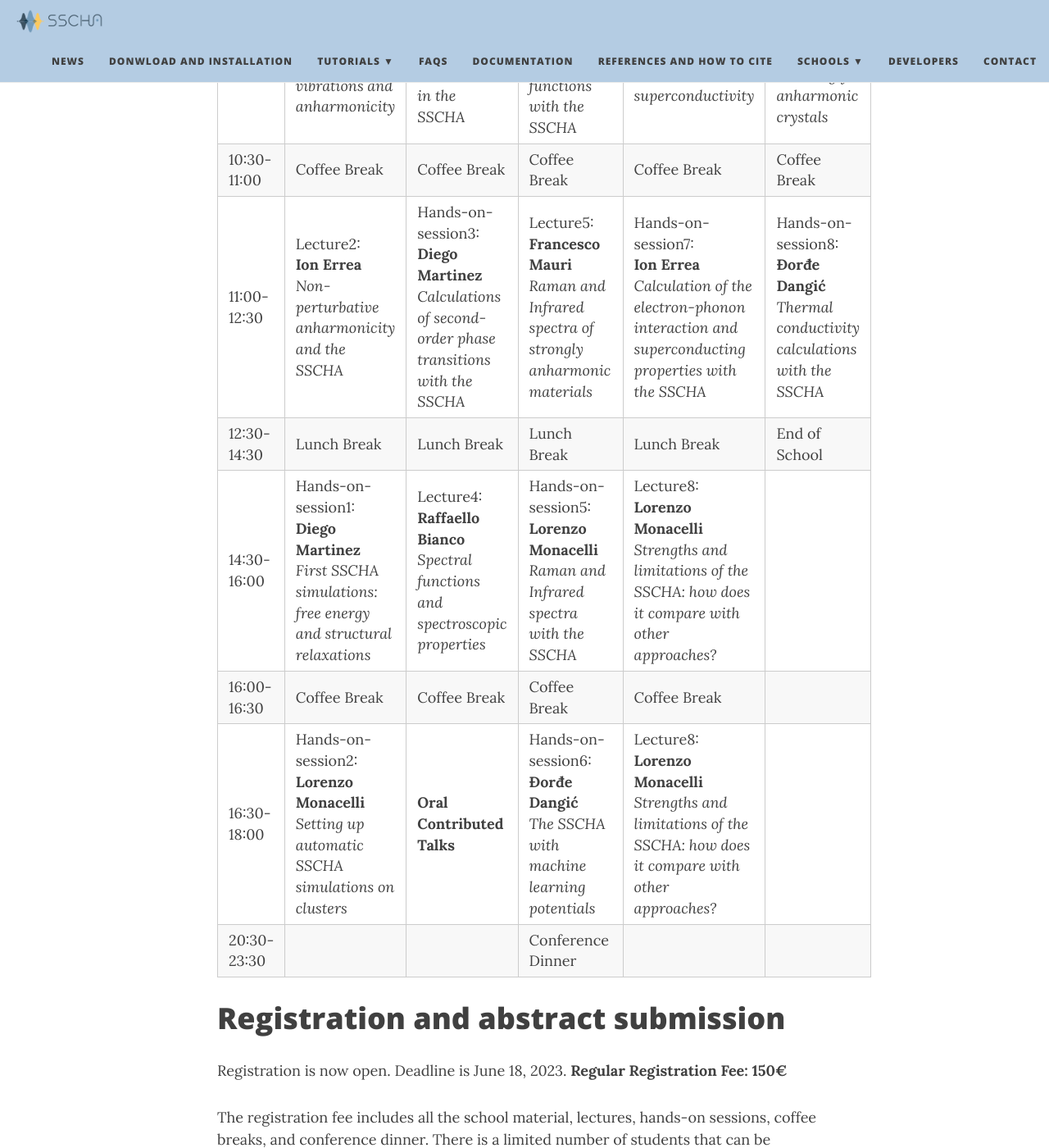
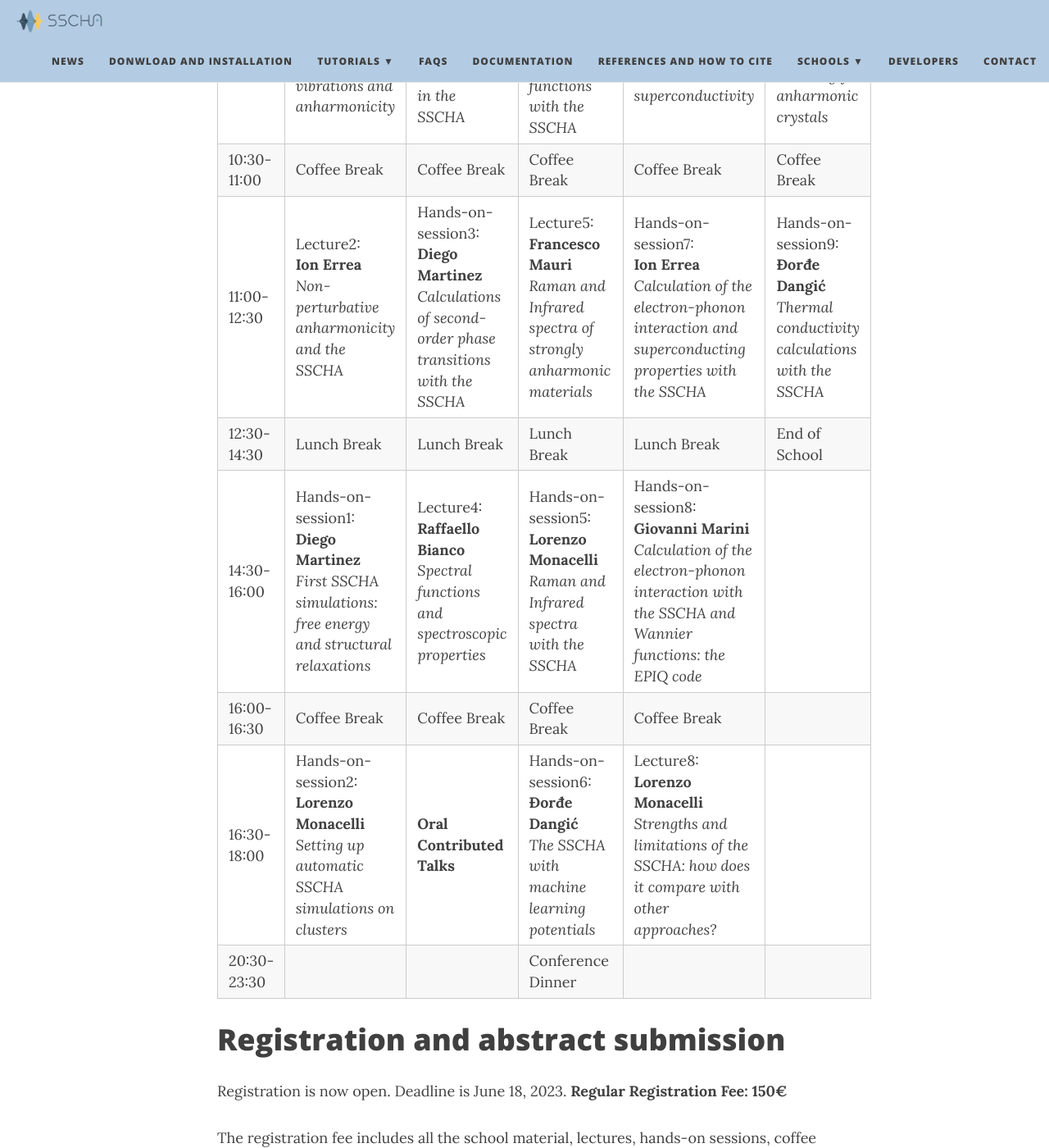
Before and after one commit to SSCHAcode/sschacode.github.io, a Jekyll site: the page built from Schools/2023/home.md, in a window 1280 px wide and 1400 px high, scrolled down 2184 px. Shown: the whole window at 82% size. Built offline with Jekyll 4.4.1, drawn with Linux system fonts in a browser that asks for light colours; nearby versions of some CDN libraries.

Commit message:
Update home.md

```diff
--- a/Schools/2023/home.md
+++ b/Schools/2023/home.md
@@ -53,9 +53,9 @@
 |---|---|---|---|---|---|
 | 9:00-10:30  | Lecture1: <br /> **Francesco Mauri** <br /> *Theory of lattice vibrations and anharmonicity* |  Lecture3: <br /> **Raffaello Bianco** <br /> *Second-order phase transitions in the SSCHA* | Hands-on-session4: <br /> **Raffaello Bianco** <br /> *Calculation of spectral functions with the SSCHA*  | Lecture6: <br /> **Giovanni Marini** <br /> *Theory of the electron-phonon interaction and superconductivity*  | Lecture9: <br /> **Đorđe Dangić** <br /> *Thermal conductivity in strongly anharmonic crystals*  |
 | 10:30-11:00 | Coffee Break | Coffee Break  | Coffee Break  | Coffee Break  | Coffee Break  |
-| 11:00-12:30  | Lecture2: <br /> **Ion Errea** <br /> *Non-perturbative anharmonicity and the SSCHA*  | Hands-on-session3: <br /> **Diego Martinez** <br /> *Calculations of second-order phase transitions with the SSCHA*  | Lecture5: <br /> **Francesco Mauri** <br /> *Raman and Infrared spectra of strongly anharmonic materials*  | Hands-on-session7: <br /> **Ion Errea** <br /> *Calculation of the electron-phonon interaction and superconducting properties with the SSCHA*  | Hands-on-session8: <br /> **Đorđe Dangić** <br /> *Thermal conductivity calculations with the SSCHA*  |
+| 11:00-12:30  | Lecture2: <br /> **Ion Errea** <br /> *Non-perturbative anharmonicity and the SSCHA*  | Hands-on-session3: <br /> **Diego Martinez** <br /> *Calculations of second-order phase transitions with the SSCHA*  | Lecture5: <br /> **Francesco Mauri** <br /> *Raman and Infrared spectra of strongly anharmonic materials*  | Hands-on-session7: <br /> **Ion Errea** <br /> *Calculation of the electron-phonon interaction and superconducting properties with the SSCHA*  | Hands-on-session9: <br /> **Đorđe Dangić** <br /> *Thermal conductivity calculations with the SSCHA*  |
 | 12:30-14:30  | Lunch Break | Lunch Break  | Lunch Break  | Lunch Break  | End of School  |
-| 14:30-16:00  | Hands-on-session1: <br /> **Diego Martinez** <br /> *First SSCHA simulations: free energy and structural relaxations*  | Lecture4: <br /> **Raffaello Bianco** <br /> *Spectral functions and spectroscopic properties*  | Hands-on-session5: <br /> **Lorenzo Monacelli** <br /> *Raman and Infrared spectra with the SSCHA*  | Lecture8: <br /> **Lorenzo Monacelli** <br /> *Strengths and limitations of the SSCHA: how does it compare with other approaches?*  |   |
+| 14:30-16:00  | Hands-on-session1: <br /> **Diego Martinez** <br /> *First SSCHA simulations: free energy and structural relaxations*  | Lecture4: <br /> **Raffaello Bianco** <br /> *Spectral functions and spectroscopic properties*  | Hands-on-session5: <br /> **Lorenzo Monacelli** <br /> *Raman and Infrared spectra with the SSCHA*  | Hands-on-session8: <br /> **Giovanni Marini** <br /> *Calculation of the electron-phonon interaction with the SSCHA and Wannier functions: the EPIQ code* |   |
 | 16:00-16:30  | Coffee Break | Coffee Break  | Coffee Break  | Coffee Break  |   |
 | 16:30-18:00  | Hands-on-session2: <br /> **Lorenzo Monacelli** <br /> *Setting up automatic SSCHA simulations on clusters*  | **Oral Contributed Talks**  | Hands-on-session6: <br /> **Đorđe Dangić** <br /> *The SSCHA with machine learning potentials*  | Lecture8: <br /> **Lorenzo Monacelli** <br /> *Strengths and limitations of the SSCHA: how does it compare with other approaches?*  |   |
 | 20:30-23:30  |   |   | Conference Dinner  |   |   |
```
